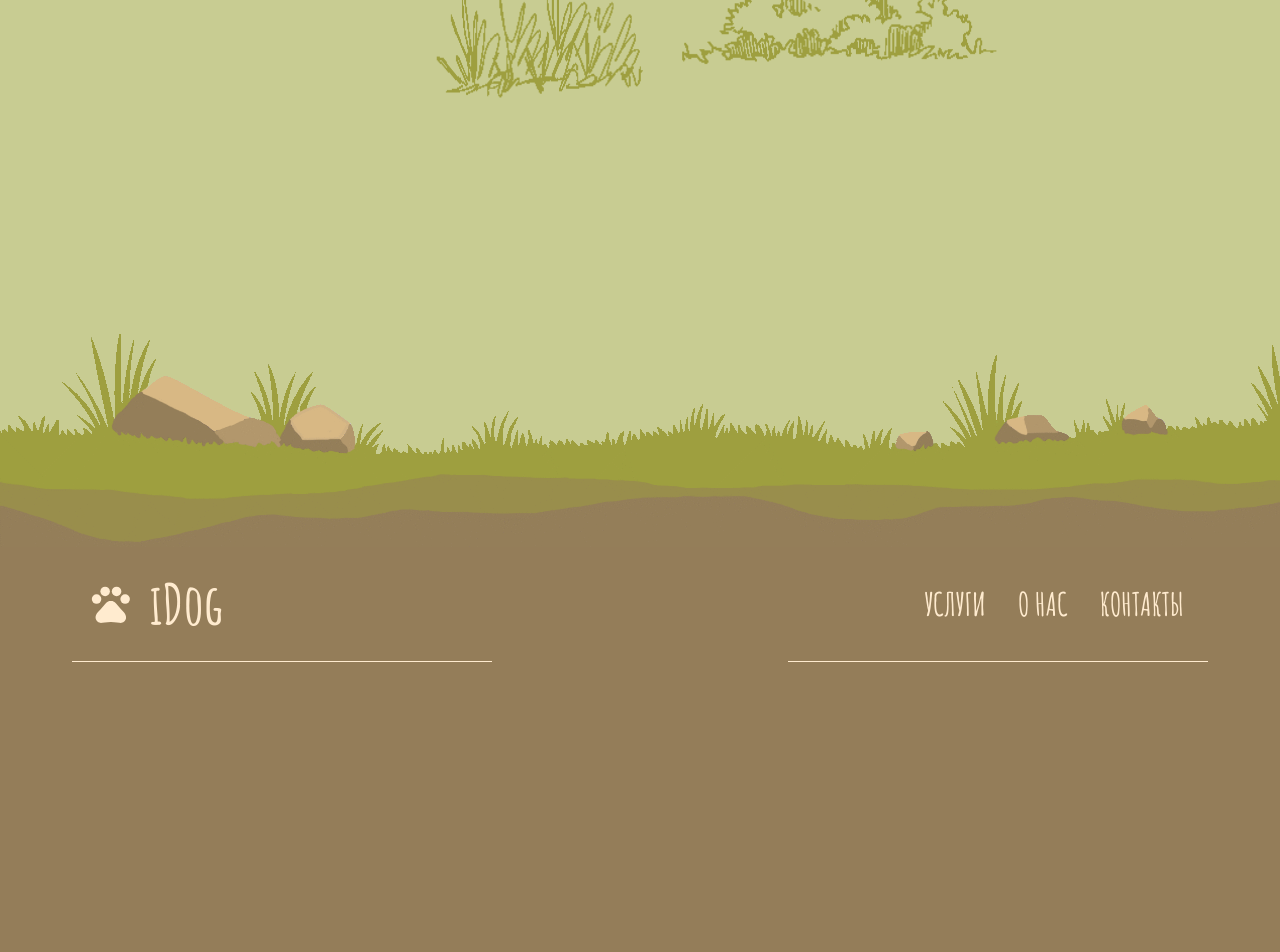
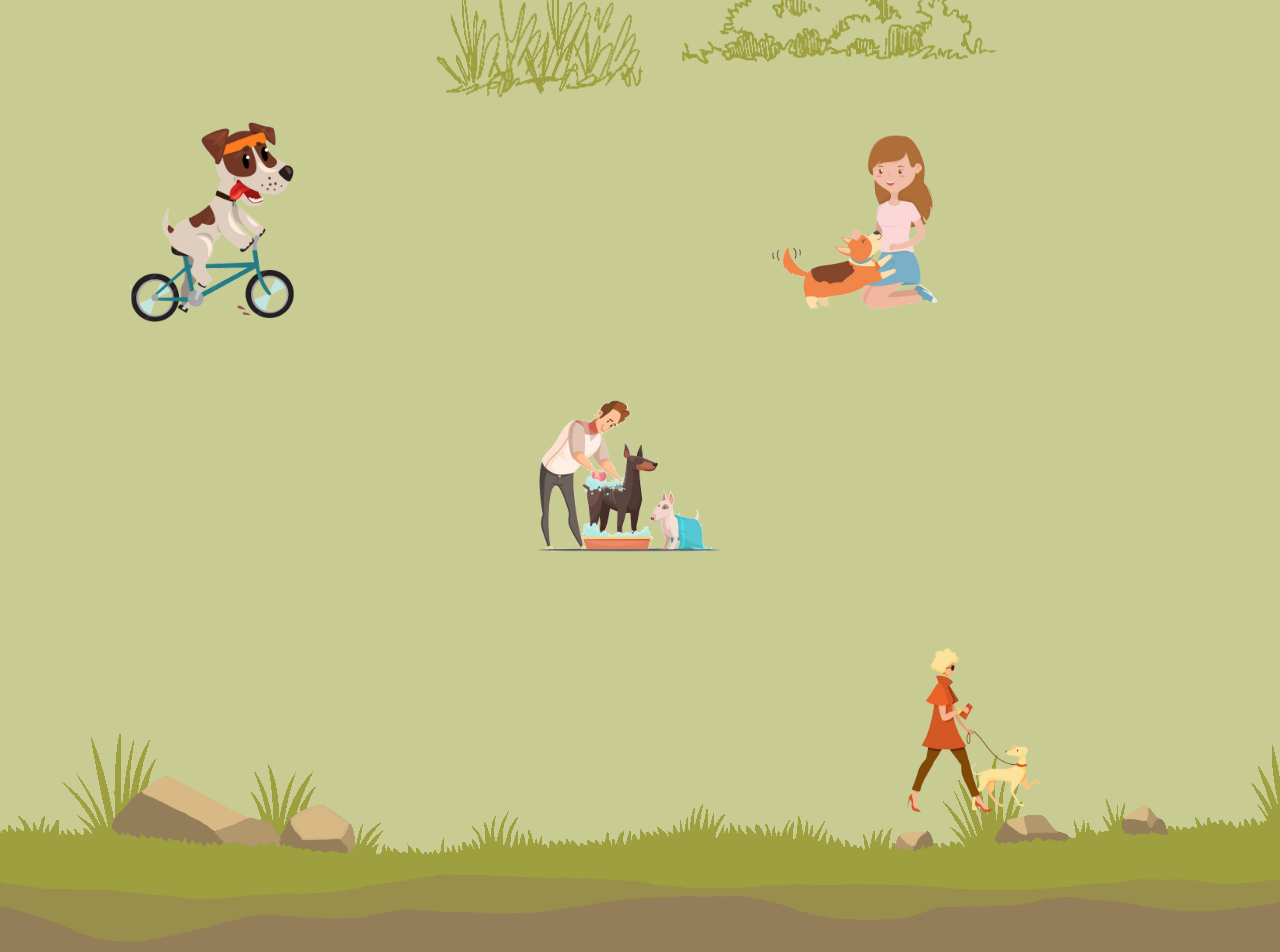
Before and after one commit to RojkovYury/idog, a Next.js app: page / in a window 1280 px wide. Shown: the part 2620-3572 px from the top of the page. Built offline with nearby package versions, Linux system fonts and the light colour scheme.

Commit message:
some texts in services

```diff
--- a/src/app/components/services-main.tsx
+++ b/src/app/components/services-main.tsx
@@ -14,7 +14,6 @@ export default function ServicesMain() {
         position: 'relative',
         display: 'flex',
         flexDirection: 'column',
-        height: '950px',
       }}
     >
       <ServicesContent currentContent={currentContent} />
--- a/src/app/components/services-main/servicesContent.tsx
+++ b/src/app/components/services-main/servicesContent.tsx
@@ -77,7 +77,7 @@ export default function ServicesContent({ currentContent }: ServicesContentProps
               borderRadius: '50%',
               width: '100%',
               height: '100%',
-              background: `url('/images/aboutUS/tempMobileTest/fitnes.jpg')`,
+              background: `url('${currentContent.src}')`,
               backgroundSize: '100% 100%',
               border: `4px solid ${clr.primary}`,
             }}
--- a/src/app/components/services-main/servicesContentMain.js
+++ b/src/app/components/services-main/servicesContentMain.js
@@ -1,35 +1,43 @@
 const servicesContentMain = {
     documents: {
       title: 'title-documents',
-      text: 'text-documents'
+      text: 'text-documents',
+      src: '',
     },
     fitnes: {
       title: 'Фитнесс',
-      text: 'Каждой собаке необходимы физические нагрузки, чтобы она была здоровой, активной и послушной'
+      text: 'Каждой собаке необходимы физические нагрузки, чтобы она была здоровой, активной и послушной',
+      src: '/images/aboutUS/tempMobileTest/fitnes.jpg',
     },
     grooming: {
-      title: 'title-grooming',
-      text: 'text-grooming'
+      title: 'Грумминг',
+      text: 'Устройте своему питомцу поход в салон красоты: уход за шерстью, гигиенические процедуры и модная стрижка. Возможность арендовать Груминг комнату',
+      src: '/images/aboutUS/tempMobileTest/groomer.jpg',
     },
     handling: {
-      title: 'title-handling',
-      text: 'text-handling'
+      title: 'Хендлинг',
+      text: 'Подготовить собаку и выступить на дог-шоу, а также построить правильную карьеру вам поможет профессиональный хендлер',
+      src: '/images/aboutUS/tempMobileTest/handling.jpg',
     },
     massage: {
-      title: 'title-massage',
-      text: 'text-massage'
+      title: 'Массаж',
+      text: 'Массаж улучшает состояние связок и суставов, снимает напряжение, улучшает кровообращение и работу пищеварительной системы',
+      src: '/images/aboutUS/tempMobileTest/relax.jpg',
     },
     photosession: {
       title: 'title-photosession',
-      text: 'text-photosession'
+      text: 'text-photosession',
+      src: '',
     },
     rent: {
       title: 'title-rent',
-      text: 'text-rent'
+      text: 'text-rent',
+      src: '',
     },
     training: {
       title: 'title-training',
-      text: 'text-training'
+      text: 'text-training',
+      src: '',
     },
   }
 
--- a/src/app/components/services-main/servicesItem.tsx
+++ b/src/app/components/services-main/servicesItem.tsx
@@ -1,6 +1,6 @@
 import { Box } from '@mui/material';
 import Image from 'next/image';
-import servicesContent from './servicesContent';
+import servicesContentMaim from './servicesContentMain';
 
 interface ServicesItemProps {
   src: string;
@@ -19,7 +19,7 @@ export default function ServicesItem(props: ServicesItemProps) {
     <>
       <Box
         // @ts-ignore
-        onClick={() => props.setCurrentContent(servicesContent[props.alt])}
+        onClick={() => props.setCurrentContent(servicesContentMaim[props.alt])}
         sx={{
           position: 'absolute',
           // border: '1px solid black',
--- a/src/app/components/services-main/servicesItems.tsx
+++ b/src/app/components/services-main/servicesItems.tsx
@@ -9,6 +9,41 @@ export default function ServicesItems({ setCurrentContent }: ServicesItemsProps)
 
   return(
     <>
+
+      <ServicesItem
+        src={'/images/services/fitnes.png'}
+        alt={'fitnes'}
+        left={'5%'}
+        bottom={'50%'}
+        setCurrentContent={setCurrentContent}
+      />
+
+      <ServicesItem
+        src={'/images/services/grooming.png'}
+        alt={'grooming'}
+        left={'40%'}
+        bottom={'20%'}
+        setCurrentContent={setCurrentContent}
+      />
+
+      <ServicesItem
+        src={'/images/services/handling.png'}
+        alt={'handling'}
+        left={'70%'}
+        bottom={'-10%'}
+        zIndex={'11'}
+        setCurrentContent={setCurrentContent}
+      />
+
+      <ServicesItem
+        src={'/images/services/massage.png'}
+        alt={'massage'}
+        left={'60%'}
+        bottom={'50%'}
+        zIndex={'10'}
+        setCurrentContent={setCurrentContent}
+      />
+
       {/*
       <ServicesItem
         src={'/images/services/documents.png'}
@@ -16,40 +51,6 @@ export default function ServicesItems({ setCurrentContent }: ServicesItemsProps)
         left={'40%'}
         bottom={'20%'}
         zIndex={'12'}
-        setCurrentContent={setCurrentContent}
-      />
-
-      <ServicesItem
-        src={'/images/services/fitnes.png'}
-        alt={'fitnes'}
-        left={'5%'}
-        bottom={'60%'}
-        setCurrentContent={setCurrentContent}
-      />
-
-      <ServicesItem
-        src={'/images/services/grooming.png'}
-        alt={'grooming'}
-        left={'50%'}
-        bottom={'30%'}
-        setCurrentContent={setCurrentContent}
-      />
-
-      <ServicesItem
-        src={'/images/services/handling.png'}
-        alt={'handling'}
-        left={'10%'}
-        bottom={'20%'}
-        zIndex={'11'}
-        setCurrentContent={setCurrentContent}
-      />
-
-      <ServicesItem
-        src={'/images/services/massage.png'}
-        alt={'massage'}
-        left={'50%'}
-        bottom={'70%'}
-        zIndex={'10'}
         setCurrentContent={setCurrentContent}
       />
 
--- a/src/app/page.tsx
+++ b/src/app/page.tsx
@@ -50,6 +50,7 @@ export default function Home() {
           <Head TextColor={clr.dark} HoverColor={clr.primary} TextColorOnHover={clr.light} />
           <ServicesParallax />
           <ServicesMain />
+          <Box sx={{height: '200px'}}/>
         </Container>
         <Ground />
       </Box>
```
